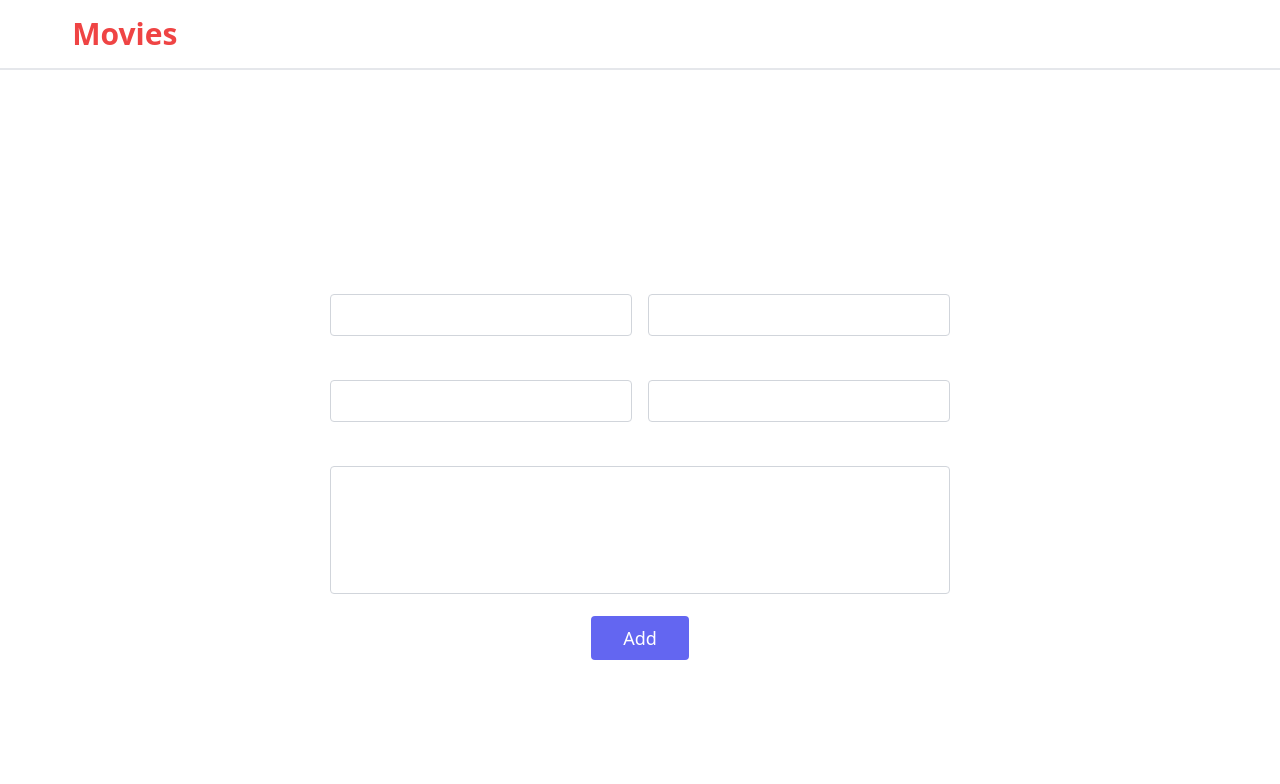
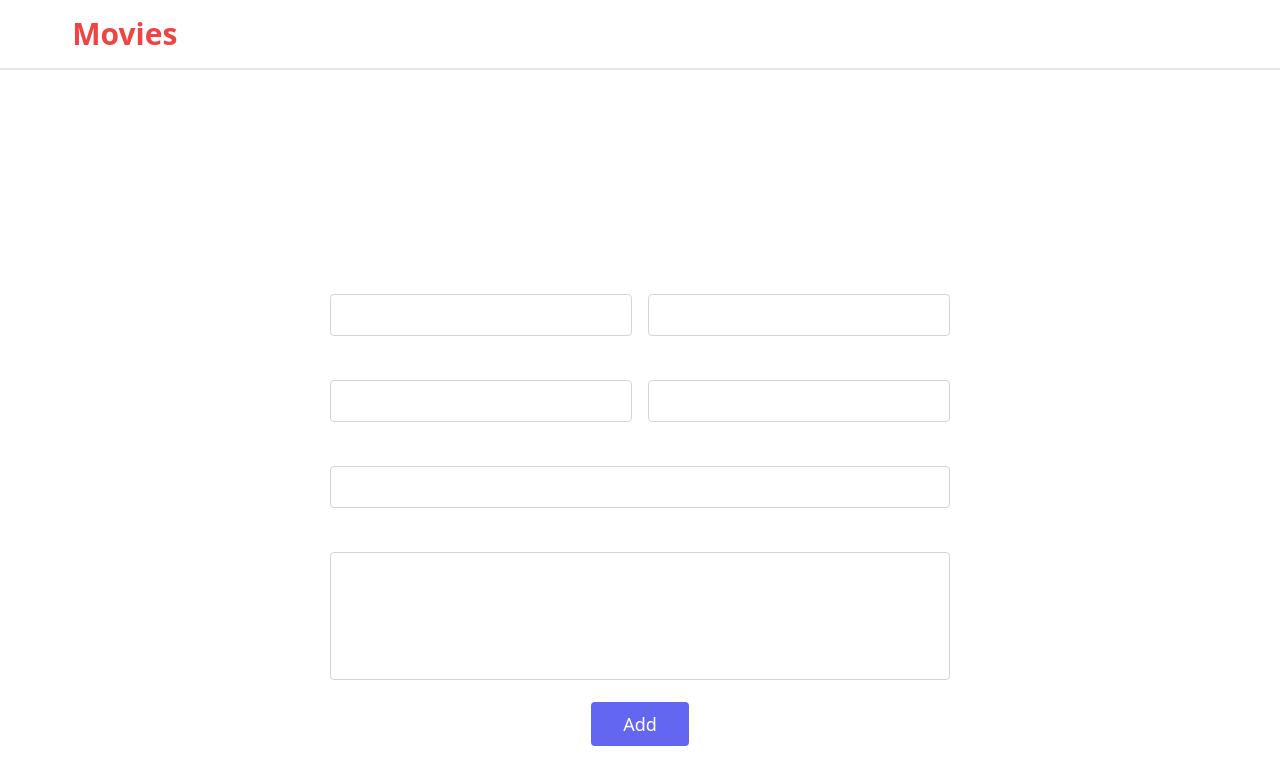
Before and after one commit to 19coderpawan/GetMovie-using-React-Tailwind-Firebase-, a React (Create React App) app in the folder getmovie/: page /addmovie in a window 1280 px wide. Shown: the top 784 px of the page. Built offline with nearby package versions, Linux system fonts and the light colour scheme.

Commit message:
Update AddMovieForm.js

```diff
--- a/getmovie/src/Component/AddMovieForm.js
+++ b/getmovie/src/Component/AddMovieForm.js
@@ -12,6 +12,7 @@ const AddMovieForm = () => {
         Rating:"",
         Description:"",
         img:"",
+        DownloadLink:"",
         totalrating:0,
         Rated:0
     })
@@ -91,6 +92,13 @@ const AddMovieForm = () => {
         </div>
         <div class="p-2 w-full">
           <div class="relative">
+            <label for="text" class="leading-7 text-sm text-white font-bold font-serif animate-pulse ">Download Link</label>
+            <input  type="text" id="text" name="text" value={formdata.DownloadLink} class="w-full bg-white rounded border border-gray-300 focus:border-indigo-500 focus:bg-white focus:ring-2 focus:ring-indigo-200 text-base outline-none text-gray-700 py-1 px-3 leading-8 transition-colors duration-200 ease-in-out"
+            onChange={(e)=>setformdata({...formdata,DownloadLink:e.target.value})} required/>
+          </div>
+        </div>
+        <div class="p-2 w-full">
+          <div class="relative">
             <label for="message" class="leading-7 text-sm text-white font-bold font-serif ">Description</label>
             <textarea required id="message" name="message" value={formdata.Description} class="w-full bg-white rounded border border-gray-300 focus:border-indigo-500 focus:bg-white focus:ring-2 focus:ring-indigo-200 h-32 text-base outline-none text-gray-700 py-1 px-3 resize-none leading-6 transition-colors duration-200 ease-in-out"
             onChange={(e)=>setformdata({...formdata,Description:e.target.value})}></textarea>
```
